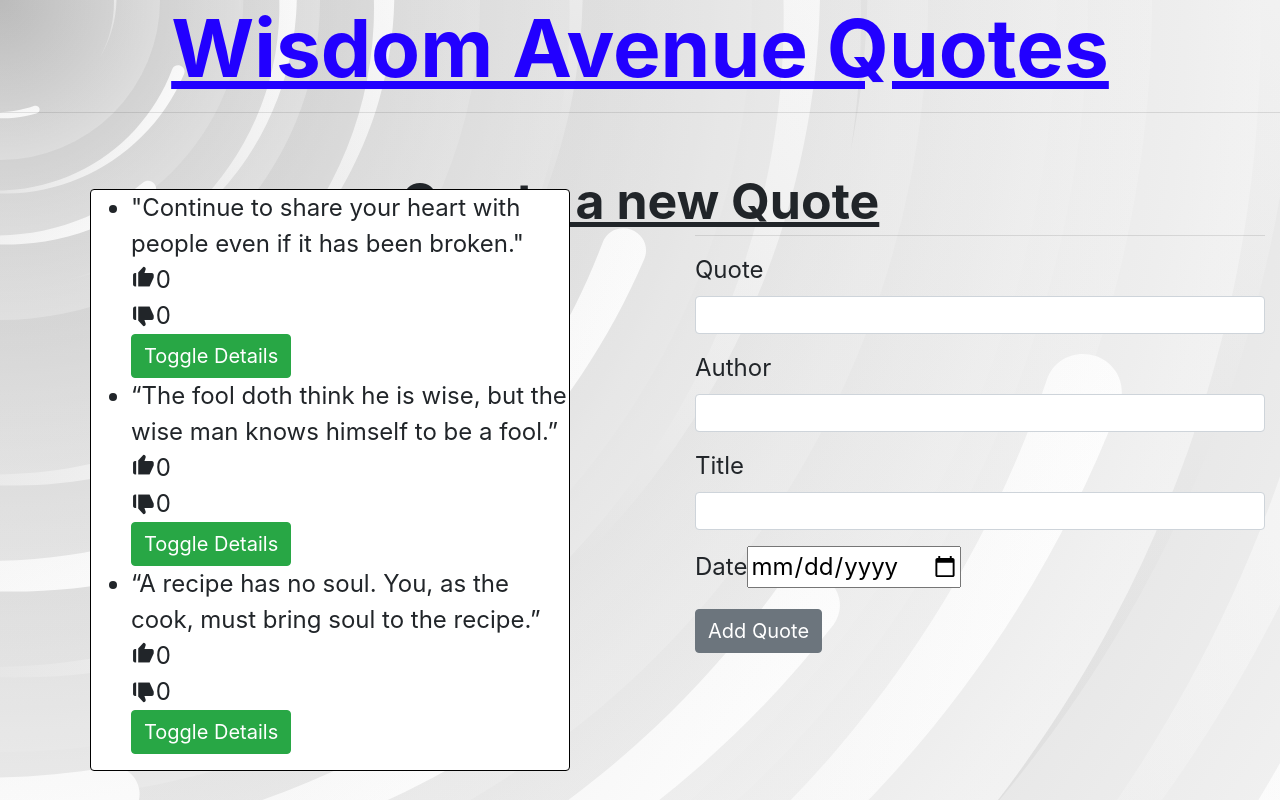
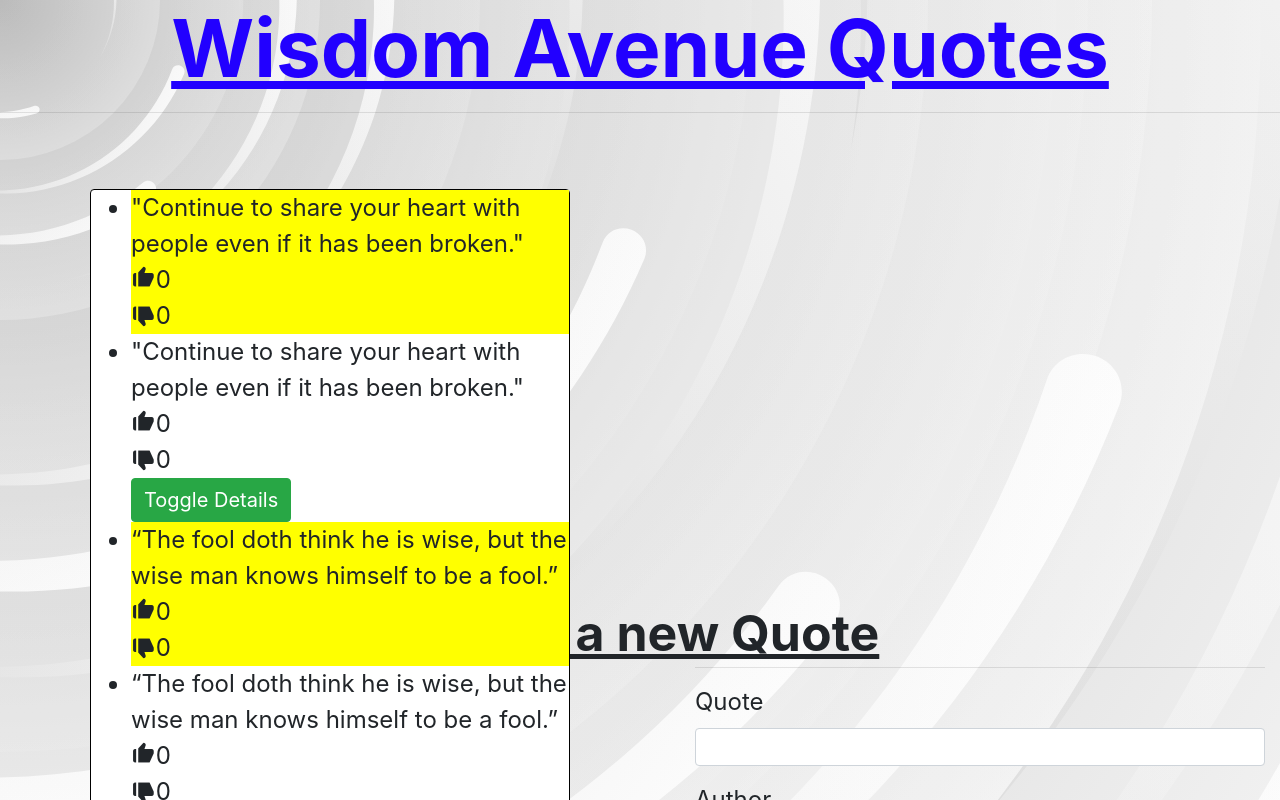
Before and after one commit to mansamusah254/quoteapp, an Angular app: page / in a window 1280 px wide. Shown: the top 800 px of the page. Built offline with nearby package versions, Linux system fonts and the light colour scheme.

Commit message:
highlight directive

```diff
--- a/src/app/quote/quote.component.html
+++ b/src/app/quote/quote.component.html
@@ -5,9 +5,9 @@
     <div class="card" style="width: 30rem;">
         <ul>
             <div *ngFor='let quote of quotes;let i = index'>
-                <div *ngIf="quote.upvote==1; then highlight empty"></div>
+                <div *ngIf="quote.upvote==highest; then highlight empty"></div>
                 <ng-template #highlight>
-                    <li *ngIf='quote.upvote==1' appHighlight>
+                    <li *ngIf='quote.upvote==highest' appHighlight>
                     {{quote.quote}}
                     <br><span><i class='bx bxs-like bx-sm counter'(click)='upVote(i)'></i>{{quote.upvote}}</span>
                     <br><span><i class='bx bxs-like bx-sm bx-flip-vertical counter'(click)='downVote(i)'></i>{{quote.downvote}}</span>
--- a/src/app/quote/quote.component.ts
+++ b/src/app/quote/quote.component.ts
@@ -14,7 +14,8 @@ export class QuoteComponent implements OnInit {
 
   ];
 
-    // arr=this.quotes
+    arr: number[] = this.quotes.map(quote=>quote.upvote)
+    highest=Math.max(...this.arr)
 
   toggleDetails(index){
     this.quotes[index].showDescription = !this.quotes[index].showDescription;
```
